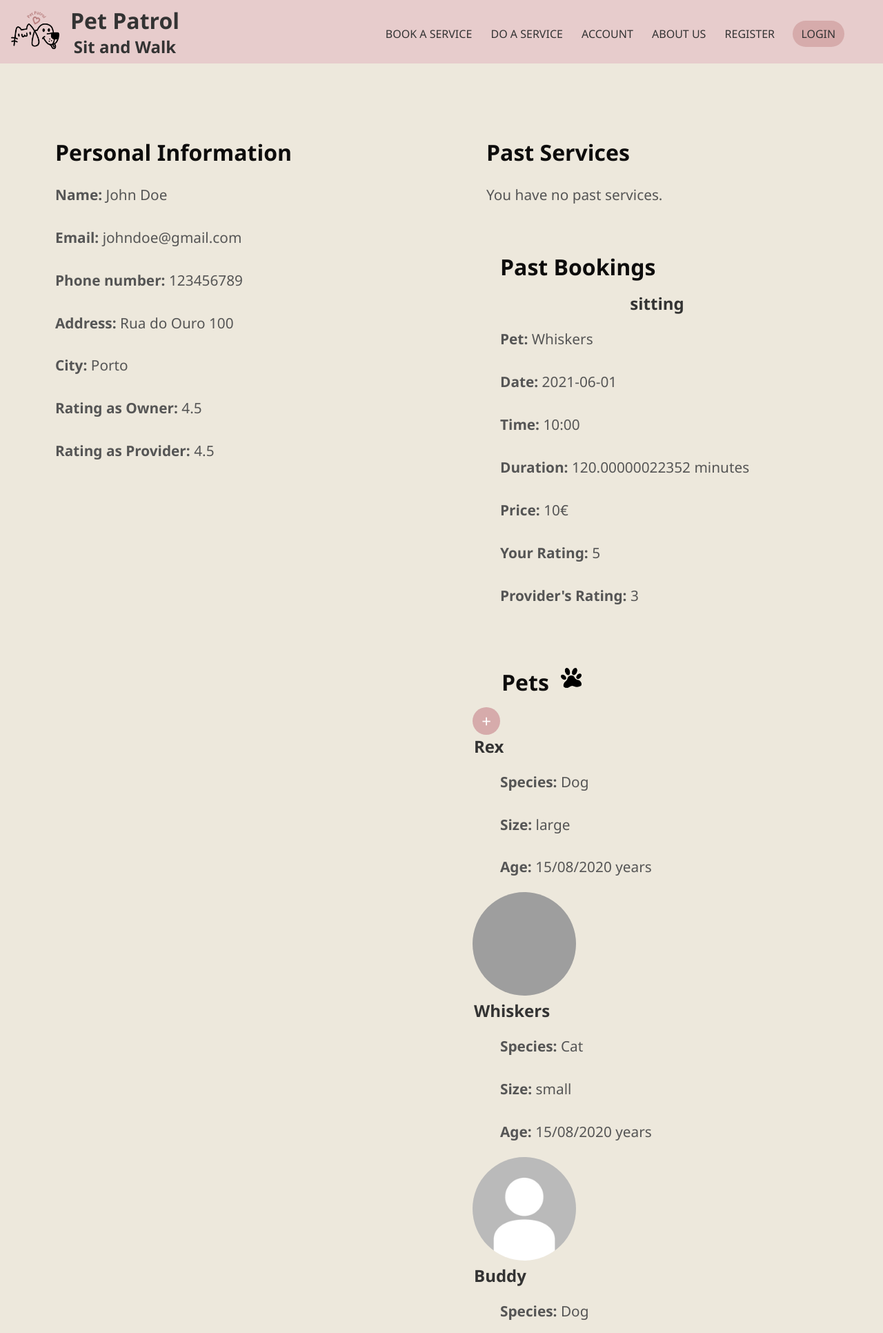
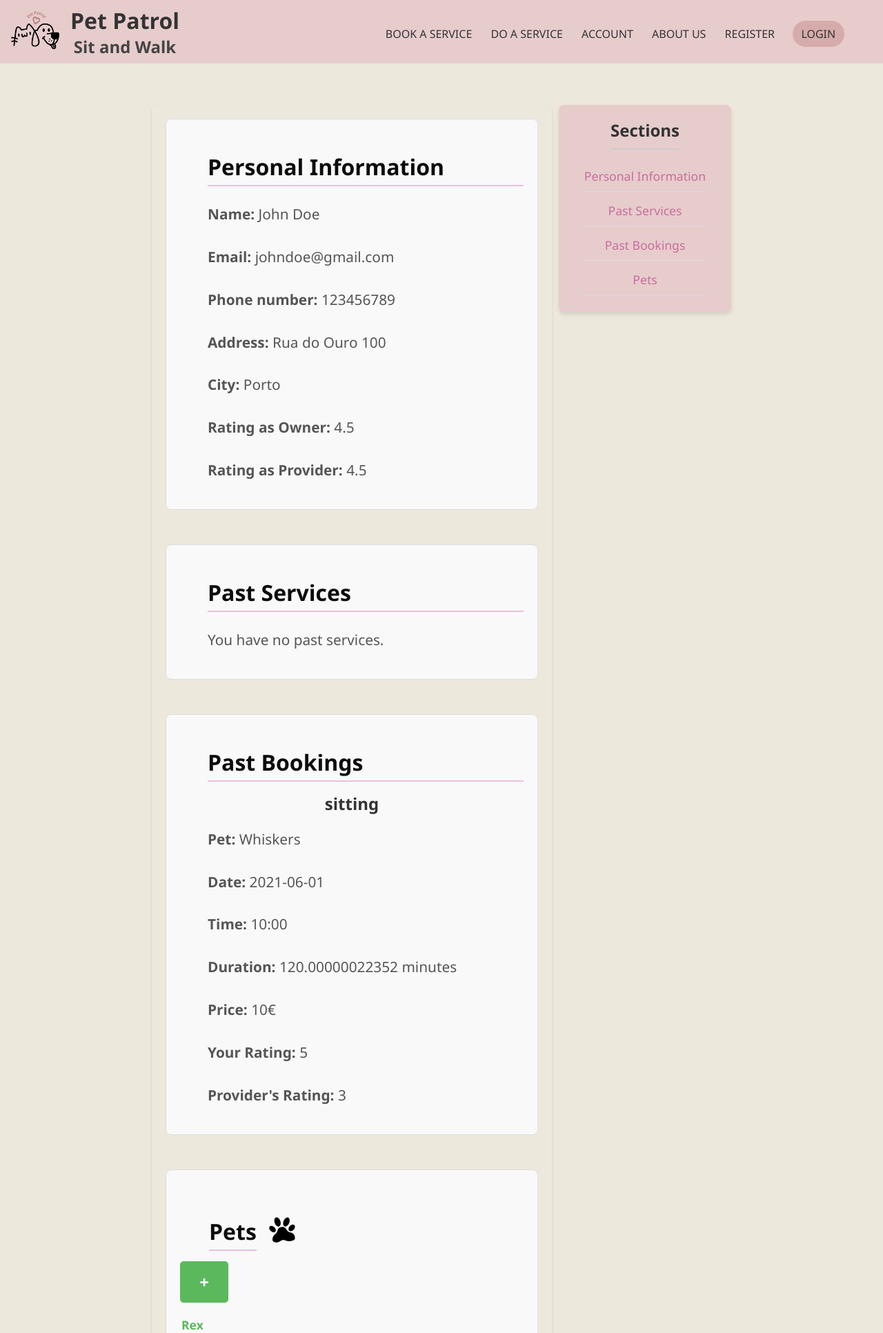
Before and after one commit to catarinapais/esin_final_project, a PHP site: page /account.php?id=1 in a window 1280 px wide. Shown: the top 1932 px of the page at 69% size. Run offline with PHP 8.4, Linux system fonts and the light colour scheme; data comes from the database, SQL or seed files in the repository; both versions use the stored data as it was after the commit; grey boxes are pictures that could not be loaded.

Commit message:
ignorem foi so pq ia mudar de computador

```diff
--- a/account.php
+++ b/account.php
@@ -126,6 +126,7 @@ try {
     <link href="css/style.css" rel="stylesheet">
     <link href="css/layout.css" rel="stylesheet">
     <link href="css/responsive.css" rel="stylesheet">
+    <link href="css/account.css" rel="stylesheet">
 </head>
 
 <body>
@@ -153,6 +154,7 @@ try {
 
     <main id="accountcontent">
 
+        <div class="main-content">
         <?php if (isset($petOwnerInfo) && $petOwnerInfo): ?>
             <!-- If $petOwnerInfo is set and contains data -->
             <section id="staticTags">
@@ -222,7 +224,7 @@ try {
                     <p>You are not eligible to provide a service.</p>
                 </section>
             <?php endif; ?>
-
+            </section>
             <?php if (!empty($petOwnerInfo[0]['pet_id'])): ?>
                 <section id="pastBookings">
                     <h2>Past Bookings</h2>
@@ -338,6 +340,20 @@ try {
     <?php else: ?>
         <p>No account information found.</p>
     <?php endif; ?>
+
+
+
+    </div>
+
+    <aside class="sidebar">
+    <h2>Sections</h2>
+    <ul>
+        <li><a href="#staticTags">Personal Information</a></li>
+        <li><a href="#pastServices">Past Services</a></li>
+        <li><a href="#pastBookings">Past Bookings</a></li>
+        <li><a href="#pets">Pets</a></li>
+    </ul>
+</aside>
     </main>
 
     <footer>
--- /dev/null
+++ b/css/account.css
@@ -0,0 +1,200 @@
+
+
+
+h2, h3 {
+    color: #444;
+    margin-bottom: 15px;
+}
+
+p {
+    line-height: 1.6;
+    margin-bottom: 10px;
+}
+
+
+
+/* Main Content */
+main {
+    display: flex;
+    padding: 20px;
+    gap: 100px;
+    margin-left: 200px;
+    margin-right: 200px;
+
+}
+
+/* Estilizando  sidebar */
+.sidebar {
+    background-color: #E7CCCC;  /* Cor de fundo suave */
+
+    border-radius: 8px;  /* Cantos arredondados */
+    box-shadow: 0 4px 6px rgba(0, 0, 0, 0.1); /* Sombra sutil para dar profundidade */
+    width: 250px;  /* Largura fixa da sidebar */
+    height: 300px;  /* Altura fixa */
+    text-align: center; /* Centraliza o conteúdo */
+    margin: 0 auto;  /* Centraliza horizontalmente no contêiner pai */
+    display: flex;  /* Usa flexbox para controle interno */
+    flex-direction: column;  /* Empilha o conteúdo verticalmente */
+    justify-content: space-between;  /* Distribui o conteúdo uniformemente */
+    align-items: center;  /* Centraliza itens horizontalmente */
+}
+/* Título da sidebar */
+.sidebar h2 {
+    font-size: 1.5em;
+    color: #333;
+    margin-bottom: 10px;
+    border-bottom: 2px solid #ccc;  /* Linha abaixo do título */
+    padding-bottom: 10px;
+}
+
+/* Lista de links na sidebar */
+.sidebar ul {
+    list-style-type: none; /* Remove os pontos da lista */
+    padding-left: 0; /* Remove o padding padrão */
+}
+
+/* Estilo para cada item de lista */
+.sidebar ul li {
+    margin-bottom: 15px;  /* Espaço entre os itens */
+}
+
+/* Estilo para os links da sidebar */
+.sidebar ul li a {
+    text-decoration: none;  /* Remove o sublinhado */
+    color: #c86e9e;  /* Cor azul para os links */
+    font-size: 1.1em;  /* Tamanho de fonte um pouco maior */
+
+    display: block;
+    transition: color 0.3s ease; /* Transição suave para cor do link */
+}
+
+/* Estilo de hover nos links */
+.sidebar ul li a:hover {
+    color: #0056b3;  /* Cor mais escura quando o link é hoverizado */
+}
+
+/* Adicionando bordas aos itens da lista */
+.sidebar ul li {
+    border-bottom: 1px solid #ddd;  /* Borda leve entre os itens */
+    padding-bottom: 10px;  /* Espaço abaixo da borda */
+}
+
+/* Efeito de borda nas seções quando o mouse passa */
+.sidebar ul li:hover {
+    border-bottom: 1px solid #007bff;  /* Muda a cor da borda no hover */
+}
+
+
+/* Seções */
+.main-content {
+     padding-top: 0px;
+       flex: 2;
+    padding: 20px;
+    border-radius: 8px;
+    box-shadow: 0 2px 4px rgba(0, 0, 0, 0.1);
+}
+
+#accountcontent section {
+
+    margin-bottom: 50px;
+    padding: 20px;
+    border-radius: 8px;
+    background-color: #f9f9f9;
+    border: 1px solid #ddd;
+}
+
+section h2 {
+    border-bottom: 2px solid #ebbfdb;
+    padding-bottom: 5px;
+    margin-bottom: 15px;
+    font-size: 1.2em;
+}
+
+/* Formulários */
+form {
+    margin-top: 20px;
+}
+
+form h3 {
+    font-size: 1.1em;
+    margin-bottom: 15px;
+}
+
+form .form-group {
+    margin-bottom: 15px;
+}
+
+form .form-group label {
+    display: block;
+    font-weight: bold;
+    margin-bottom: 5px;
+}
+
+form .form-group input,
+form .form-group select {
+    width: 100%;
+    padding: 10px;
+    border: 1px solid #ddd;
+    border-radius: 4px;
+}
+
+form input[type="submit"] {
+    background-color: #5cb85c;
+    color: #fff;
+    padding: 10px 15px;
+    border: none;
+    border-radius: 4px;
+    cursor: pointer;
+    font-weight: bold;
+    transition: background-color 0.3s;
+}
+
+form input[type="submit"]:hover {
+    background-color: #4cae4c;
+}
+
+/* Pets */
+#pets legend {
+    margin-top: 20px;
+    font-size: 1.1em;
+    font-weight: bold;
+    color: #5cb85c;
+}
+
+.pet-icon {
+    width: 50px;
+    height: auto;
+}
+
+.pet-profile-pic {
+    margin-top: 10px;
+    max-width: 100px;
+    border-radius: 50%;
+    border: 2px solid #5cb85c;
+}
+
+/* Botão de adicionar pet */
+#addPetButton {
+    display: inline-block;
+    background-color: #5cb85c;
+    color: white;
+    padding: 10px 15px;
+    border-radius: 5px;
+    text-align: center;
+    font-weight: bold;
+    cursor: pointer;
+    transition: background-color 0.3s ease;
+}
+
+#addPetButton:hover {
+    background-color: #4cae4c;
+}
+
+#newPetForm {
+    margin-top: 20px;
+    display: none;
+}
+
+#toggleForm:checked ~ #newPetForm {
+    display: block;
+}
```
Also changed, not shown: database.db.
